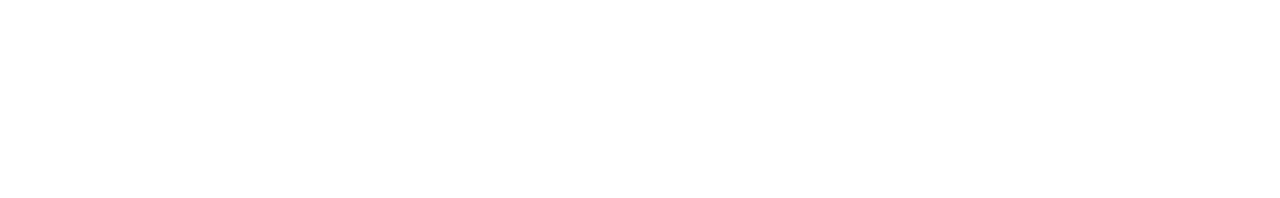
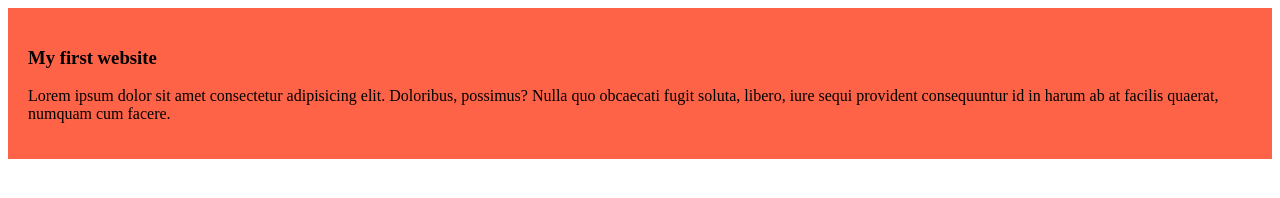
Before and after one commit to Atif151/My-simple-website, a plain HTML site: page index.html in a window 1280 px wide. Drawn offline with Linux system fonts and the light colour scheme.

Commit message:
Added the first blog

```diff
--- a/index.html
+++ b/index.html
@@ -4,8 +4,11 @@
     <meta charset="UTF-8">
     <meta name="viewport" content="width=device-width, initial-scale=1.0">
     <title>My simple website </title>
+    <link rel="stylesheet" href="styles/blog.css">
 </head>
-<body>
-
+<body><div>
+    <h3>My first website</h3>
+    <p>Lorem ipsum dolor sit amet consectetur adipisicing elit. Doloribus, possimus? Nulla quo obcaecati fugit soluta, libero, iure sequi provident consequuntur id in harum ab at facilis quaerat, numquam cum facere.</p>
+</div>
 </body>
 </html>
--- /dev/null
+++ b/styles/blog.css
@@ -0,0 +1,5 @@
+div{
+    background-color:tomato ;
+  padding:20px
+   ;
+}
```
